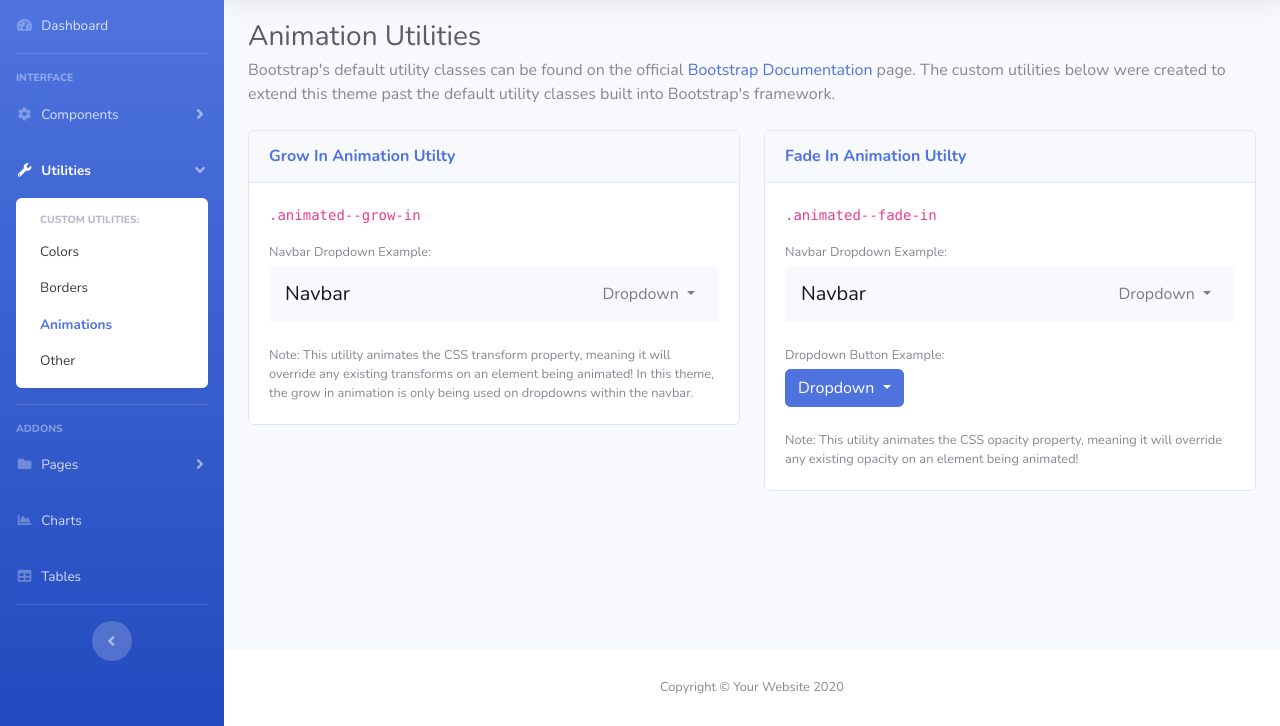
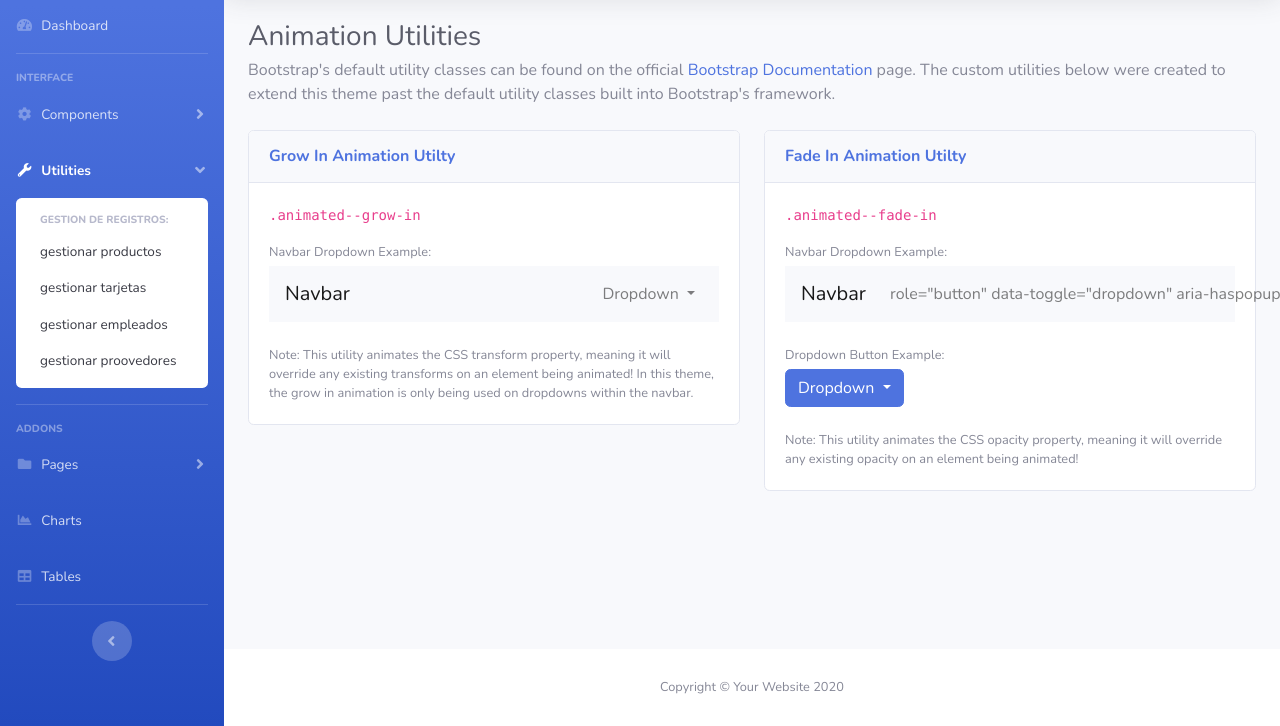
Before and after one commit to REYESc137/FSP, a website with bundled scripts: page utilities-animation.html in a window 1280 px wide. Shown: the part 74-800 px from the top of the page. Built offline with nearby package versions, Linux system fonts and the light colour scheme.

Commit message:
cambie los titulos  de los botones

```diff
--- a/utilities-animation.html
+++ b/utilities-animation.html
@@ -82,11 +82,11 @@
                 <div id="collapseUtilities" class="collapse show" aria-labelledby="headingUtilities"
                     data-parent="#accordionSidebar">
                     <div class="bg-white py-2 collapse-inner rounded">
-                        <h6 class="collapse-header">Custom Utilities:</h6>
-                        <a class="collapse-item" href="utilities-color.html">Colors</a>
-                        <a class="collapse-item" href="utilities-border.html">Borders</a>
-                        <a class="collapse-item active" href="utilities-animation.html">Animations</a>
-                        <a class="collapse-item" href="utilities-other.html">Other</a>
+                        <h6 class="collapse-header">Gestion de registros:</h6>
+                        <a class="collapse-item" href="utilities-color.html">gestionar productos</a>
+                        <a class="collapse-item" href="utilities-border.html">gestionar tarjetas</a>
+                        <a class="collapse-item" href="utilities.empleados.html">gestionar empleados</a>
+                        <a class="collapse-item" href="utilities-other.html">gestionar proovedores</a>
                     </div>
                 </div>
             </li>
@@ -424,7 +424,7 @@
                                         <a class="navbar-brand" href="#">Navbar</a>
                                         <ul class="navbar-nav ml-auto">
                                             <li class="nav-item dropdown">
-                                                <a class="nav-link dropdown-toggle" href="#" id="navbarDropdown"
+                                                <a class="nav-link dropdown-toggle" href="#" id="navbarDropdown">
                                                     role="button" data-toggle="dropdown" aria-haspopup="true"
                                                     aria-expanded="false">
                                                     Dropdown
```
